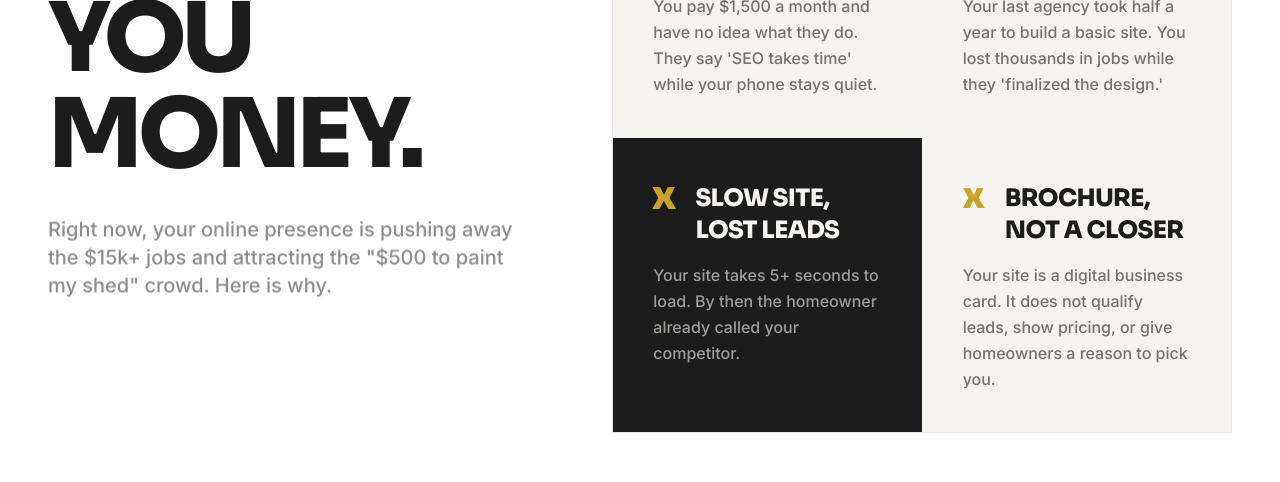
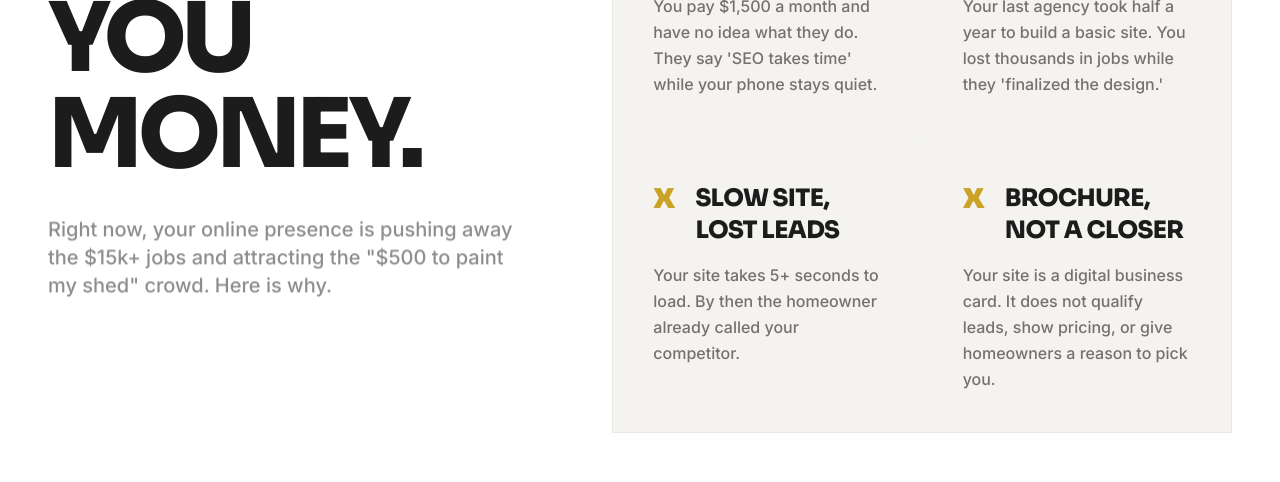
Before and after one commit to desland01/HOM, a Next.js app: page / in a window 1280 px wide. Shown: the part 1500-1982 px from the top of the page. Built offline with nearby package versions, Linux system fonts and the light colour scheme.

Commit message:
fix(ui): restrict problem cards scroll-activated dark mode to mobile viewports only

```diff
--- a/app/page.tsx
+++ b/app/page.tsx
@@ -424,6 +424,12 @@ function ProblemCardsList() {
 
   useEffect(() => {
     const handleScroll = () => {
+      // Only run scroll calculation on mobile viewports (<1024px)
+      if (window.innerWidth >= 1024) {
+        if (activeIndex !== null) setActiveIndex(null)
+        return
+      }
+
       const windowCenterY = window.innerHeight / 2
       let minDistance = Infinity
       let newActiveIndex = null
@@ -446,11 +452,14 @@ function ProblemCardsList() {
     }
 
     window.addEventListener('scroll', handleScroll, { passive: true })
+    window.addEventListener('resize', handleScroll, { passive: true })
     handleScroll() // initial check
 
-    return () => window.removeEventListener('scroll', handleScroll)
-  }, [])
-
+    return () => {
+      window.removeEventListener('scroll', handleScroll)
+      window.removeEventListener('resize', handleScroll)
+    }
+  }, [activeIndex])
   const items = [
     { title: "You Look Cheap Online", desc: "Your site looks like every other painter on page one. A homeowner cannot tell you apart from the guy working out of his garage.", icon: "x" },
     { title: "Price Shoppers Only", desc: "Your inbox is full of people asking 'what is your cheapest price?' because nothing on your site says premium.", icon: "x" },
@@ -483,18 +492,18 @@ const ProblemCard = forwardRef<HTMLDivElement, { item: { title: string, desc: st
       whileInView={{ opacity: 1, scale: 1, y: 0 }}
       viewport={{ once: true, margin: "-50px" }}
       transition={{ duration: 0.6, ease: [0.16, 1, 0.3, 1], delay: i * 0.1 }}
-      className={`group p-8 sm:p-10 transition-colors duration-500 h-full cursor-pointer
-        ${isActive ? 'bg-brand-charcoal text-brand-ivory' : 'bg-brand-ivory text-brand-charcoal lg:hover:bg-brand-charcoal lg:hover:text-brand-ivory'}`}
+      className={`group p-8 sm:p-10 transition-colors duration-500 h-full cursor-pointer bg-brand-ivory text-brand-charcoal lg:hover:bg-brand-charcoal lg:hover:text-brand-ivory
+        ${isActive ? 'max-lg:bg-brand-charcoal max-lg:text-brand-ivory' : ''}`}
     >
       <div className="flex items-start gap-5 mb-4">
-        <div className={`text-4xl font-sora font-extrabold leading-none transition-transform duration-500 ${isActive ? 'scale-110 text-brand-mustard' : 'text-brand-mustard lg:group-hover:scale-110'}`}>
+        <div className={`text-4xl font-sora font-extrabold leading-none transition-transform duration-500 text-brand-mustard lg:group-hover:scale-110 ${isActive ? 'max-lg:scale-110' : ''}`}>
           {item.icon}
         </div>
         <h4 className="text-xl sm:text-2xl font-sora font-extrabold uppercase tracking-tight leading-tight mt-1">
           {item.title}
         </h4>
       </div>
-      <p className={`leading-relaxed font-medium transition-colors duration-500 ${isActive ? 'text-brand-ivory/60' : 'text-brand-charcoal/60 lg:group-hover:text-brand-ivory/60'}`}>{item.desc}</p>
+      <p className={`leading-relaxed font-medium transition-colors duration-500 text-brand-charcoal/60 lg:group-hover:text-brand-ivory/60 ${isActive ? 'max-lg:text-brand-ivory/60' : ''}`}>{item.desc}</p>
     </motion.div>
   )
 })
```
Also changed, not shown: 1 other file (tests, documents, lock files or other folders).
